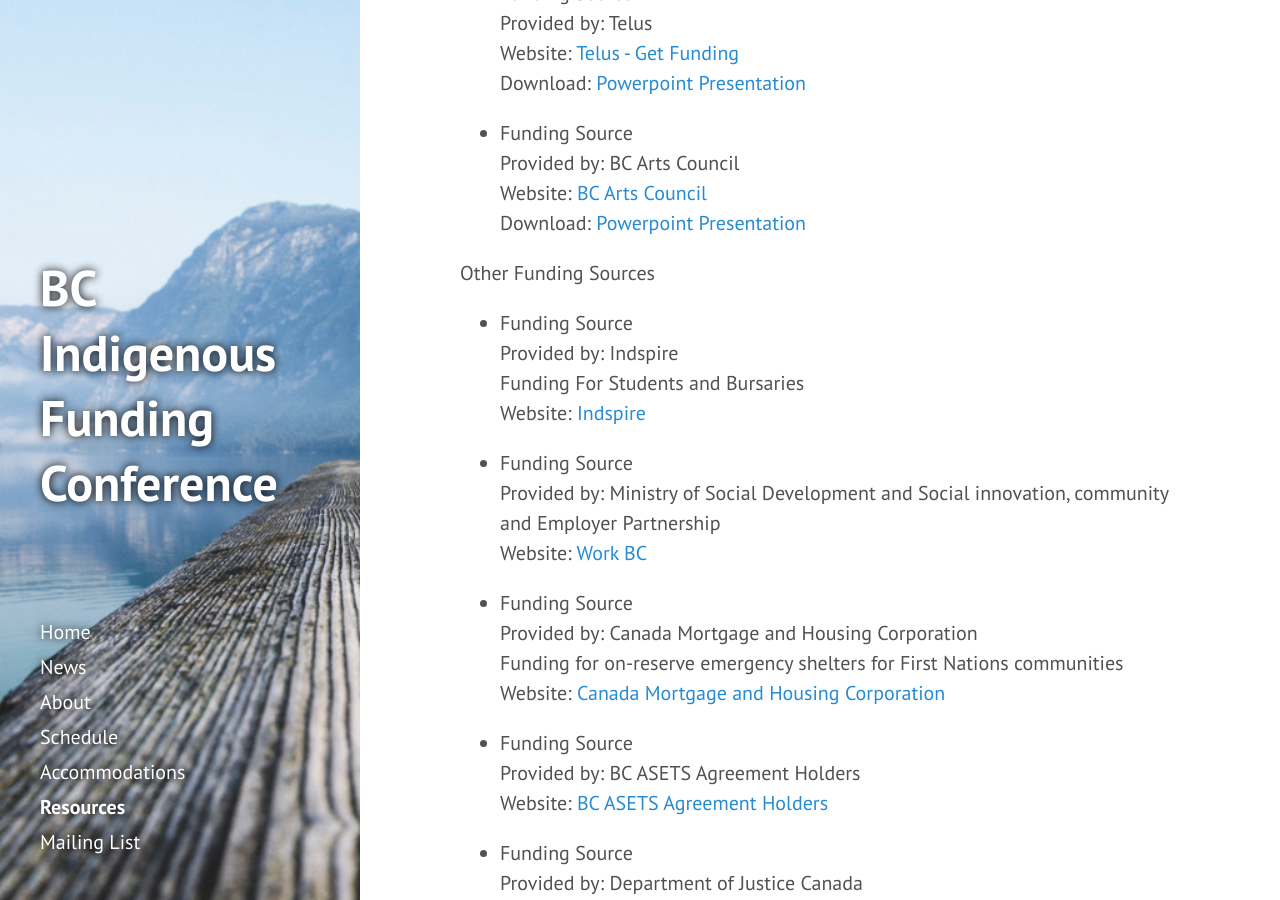
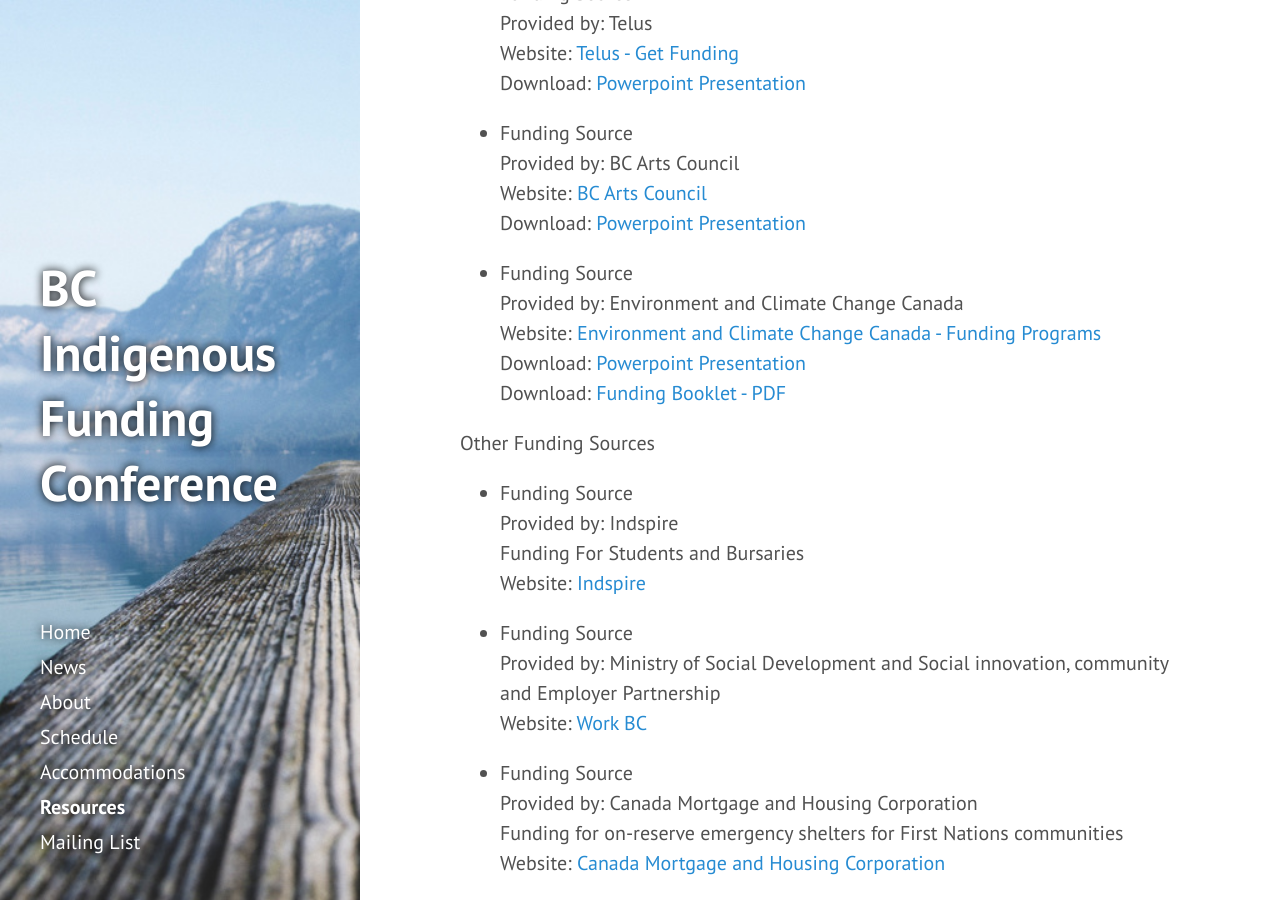
Before and after one commit to BCAAFC/funding-conference-2016, a Jekyll site: the page built from resources.md, in a window 1280 px wide and 900 px high, scrolled down 1922 px. Built offline with Jekyll 4.4.1, drawn with Linux system fonts in a browser that asks for light colours; nearby versions of some CDN libraries.

Commit message:
resources
added climate change pdf and ppt

```diff
--- a/resources.md
+++ b/resources.md
@@ -124,6 +124,16 @@
   <br>
   Download: [Powerpoint Presentation](/public/resources/BCArtsCouncil.pptx)
 
+* Funding Source
+  <br>
+  Provided by: Environment and Climate Change Canada
+  <br>
+  Website: [Environment and Climate Change Canada - Funding Programs](https://www.ec.gc.ca/financement-funding/default.asp?lang=En&n=923047A0-1/)
+  <br>
+  Download: [Powerpoint Presentation](/public/resources/ECCCFundingPrograms.pptx)
+  <br>
+  Download: [Funding Booklet - PDF](/public/resources/ECCCFundingProgramsBooklet.pdf)
+
 Other Funding Sources
 
 * Funding Source
```
